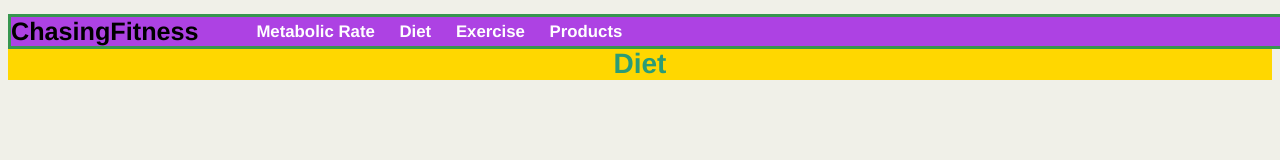
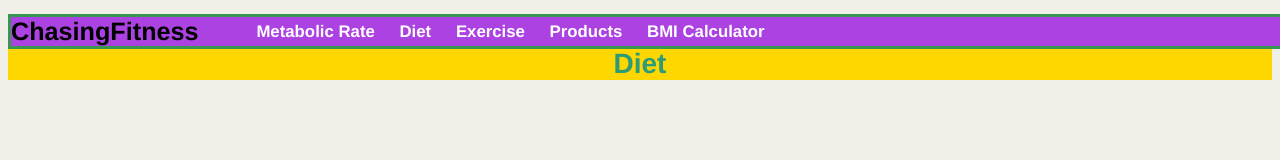
Before and after one commit to ewashington22/EWASHINGTON22.github.io, a plain HTML site: page diet.html in a window 1280 px wide. Drawn offline with Linux system fonts and the light colour scheme.

Commit message:
Update diet.html

```diff
--- a/diet.html
+++ b/diet.html
@@ -121,16 +121,18 @@
     <body>
     <h1 id="topbanner">
 
-    <a href="index.html" class="firstword"> ChasingFitness</a>
+      <a href="index.html" class="firstword"> ChasingFitness</a>
 
-  <span id="moveup">  <span class="toplinks"> <a href="metabolicrate.html">Metabolic Rate</a> </span>
+    <span id="moveup">  <span class="toplinks"> <a href="metabolicrate.html">Metabolic Rate</a> </span>
 
-    <span class="toplinks"> <a href="diet.html">Diet</a> </span>
+      <span class="toplinks"> <a href="diet.html">Diet</a> </span>
 
-    <span class="toplinks"> <a href="exercise.html">Exercise</a>
-    </span>
+      <span class="toplinks"> <a href="exercise.html">Exercise</a>
+      </span>
 
-    <span class="toplinks"> <a href="products.html">Products</a> </span> </span>
+      <span class="toplinks"> <a href="products.html">Products</a> </span>
+
+      <span class="toplinks"> <a href="bmi.html">BMI Calculator</a> </span> </span>
 
     </h1>
 
```
